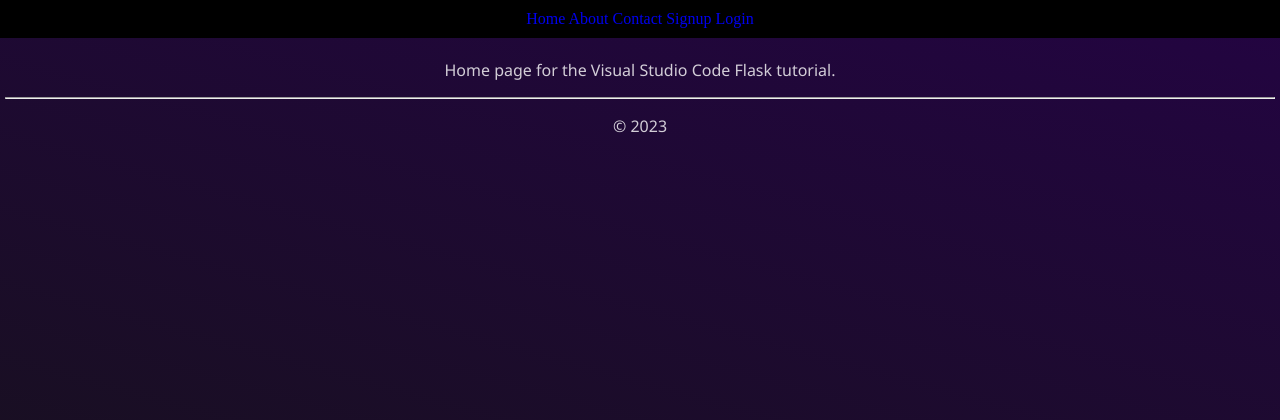
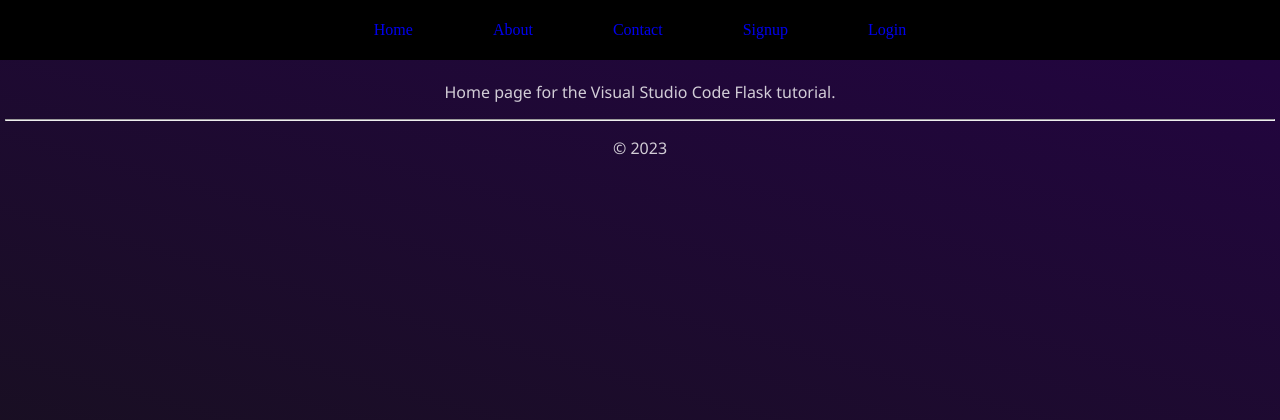
Before and after one commit to averybrubeck/get_lifted, a Python web app: template templates/home.html in a window 1280 px wide. Shown: the top 420 px of the page. Run offline with Jinja, Linux system fonts and the light colour scheme; the template is opened without the code that fills it, so the values that code supplies are empty.

Commit message:
navbar styling

```diff
--- a/static/styles.css
+++ b/static/styles.css
@@ -23,8 +23,13 @@ p{
     color: blue;
 }
 .navbar {
+    height: 5vh;
     padding: 10px;
     background-color: black;
+    display: flex;
+    justify-content: center;
+    align-items: center;
+    gap: 10vh;
 }
 
 
```
